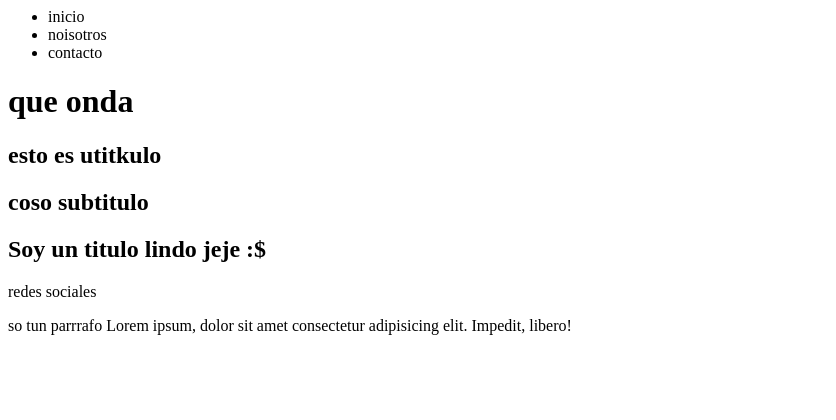
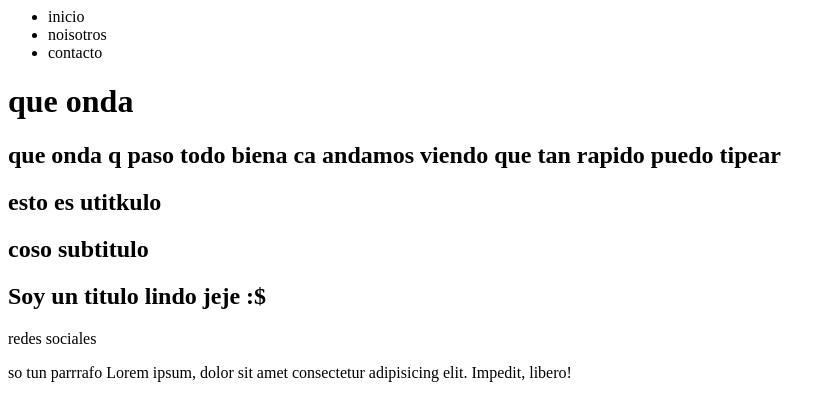
Before and after one commit to ivannf1997/git-branch, a plain HTML site: page index.html in a window 1280 px wide. Shown: the whole page, without its empty margins (0-836 px from the left). Drawn offline with Linux system fonts and the light colour scheme.

Commit message:
agregue otro titulo

```diff
--- a/index.html
+++ b/index.html
@@ -5,6 +5,7 @@
         <li>contacto</li>
     </ul>
     <h1>que onda</h1>
+    <h2>que onda q paso todo biena ca andamos viendo que tan rapido puedo tipear</h2>
     <h2> esto es utitkulo </h2>
     <h2>coso subtitulo </h2>
     <footer>
@@ -12,4 +13,7 @@
         <p>redes sociales</p>
         <p>so tun parrrafo Lorem ipsum, dolor sit amet consectetur adipisicing elit. Impedit, libero!</p>
     </footer>
+
+
+
 </html>
```
